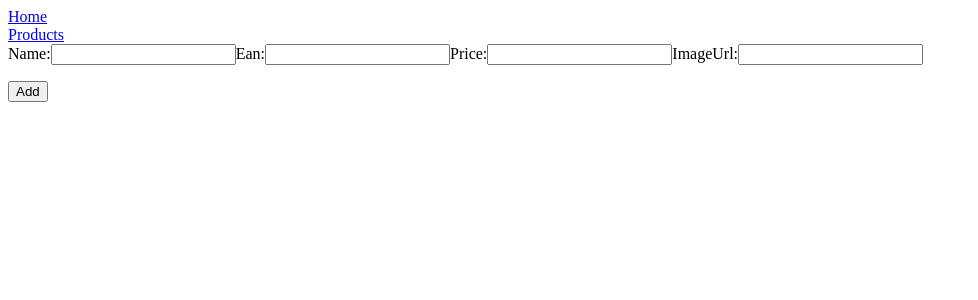
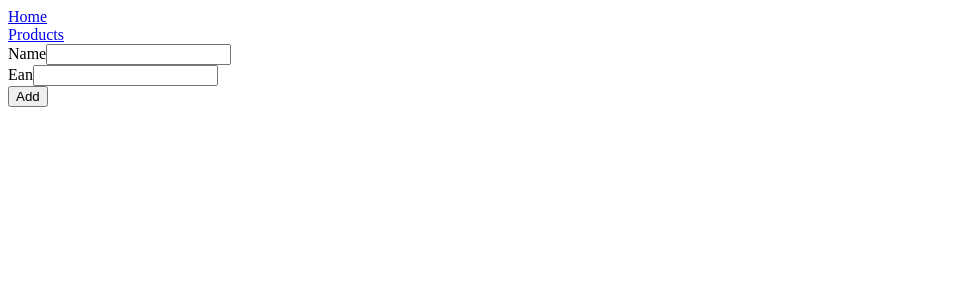
Before and after one commit to hrodberaht/angularApp, an Angular app: page /products/add in a window 1280 px wide. Shown: the top 300 px of the page, without its empty margins (0-978 px from the left). Built offline with nearby package versions, Linux system fonts and the light colour scheme.

Commit message:
add form and some validation

```diff
--- a/src/app/products/add-product/add-product.component.html
+++ b/src/app/products/add-product/add-product.component.html
@@ -1,8 +1,16 @@
-<div>
-  <label>Name:</label> <input type="text">
-  <label>Ean:</label> <input type="number">
-  <label>Price:</label><input type="number">
-  <label>ImageUrl:</label><input type="text">
-</div>
-
-<p><button (click)="addProduct()">Add</button></p>
+<form>
+  <div>
+    <label for="name">Name</label>
+    <input required minlength="3" pattern="123" ngModel name="name" #name="ngModel" (change)="log(name)" type="text" id="name">
+    <div *ngIf="name.touched">
+      <p *ngIf="name.errors?.required">Name is required</p>
+      <p *ngIf="name.errors?.minlength">Name is to short</p>
+      <p *ngIf="name.errors?.pattern">Not match</p>
+    </div>
+  </div>
+  <div>
+    <label for="ean">Ean</label>
+    <input ngModel name="ean" #ean="ngModel" (change)="log(ean)" type="text" id="ean">
+  </div>
+  <button (click)="addProduct()">Add</button>
+</form>
--- a/src/app/products/add-product/add-product.component.ts
+++ b/src/app/products/add-product/add-product.component.ts
@@ -27,4 +27,8 @@ export class AddProductComponent implements OnInit {
     });
     this.router.navigate(["/products"]);
   }
+
+  log(value) {
+    console.log(value);
+  }
 }
--- a/src/styles.css
+++ b/src/styles.css
@@ -1 +1,4 @@
 /* You can add global styles to this file, and also import other style files */
+.ng-invalid.ng-touched input {
+  border: 2px solid red;
+}
```
